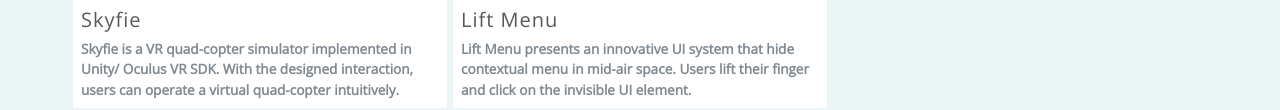
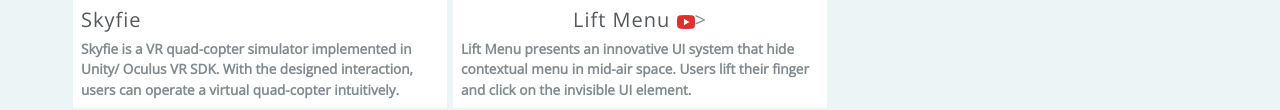
Before and after one commit to ObieChen/portfolio, a plain HTML site: page index.html in a window 1280 px wide. Shown: the part 1206-1316 px from the top of the page. Drawn offline with nearby package versions, Linux system fonts and the light colour scheme; a script that the page names is missing.

Commit message:
add liftmenu into files 5

```diff
--- a/index.html
+++ b/index.html
@@ -77,7 +77,7 @@
           <div class="col-md-4 card">
             <!-- <img class="img-responsive" src="images/portfolio/liftmenu.png" alt="Card image cap"> -->
             <a href="#LiftMenu"><div class="auto-crop-image" id="LiftMenu"></div></a>
-            <a href="files/liftmenu.pdf"><h5>Lift Menu</h5></a>
+            <a href="files/liftmenu.pdf"><h5>Lift Menu  <a href="files/liftmenu.mov"><img src="images/general/youtube.png" width="18px" height="18px" align="top"></a>></h5></a>
             <p class="card-text">Lift Menu presents an innovative UI system that hide contextual menu in mid-air space. Users lift their finger and click on the invisible UI element.</p>
           </div>
           <!-- <div class="col-md-4 card">
```
